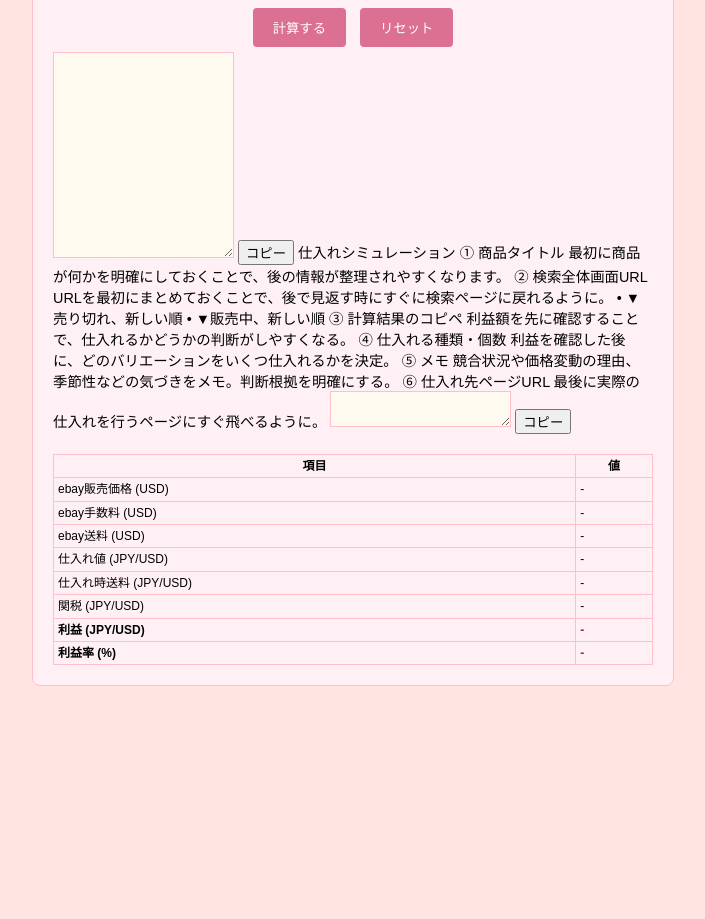
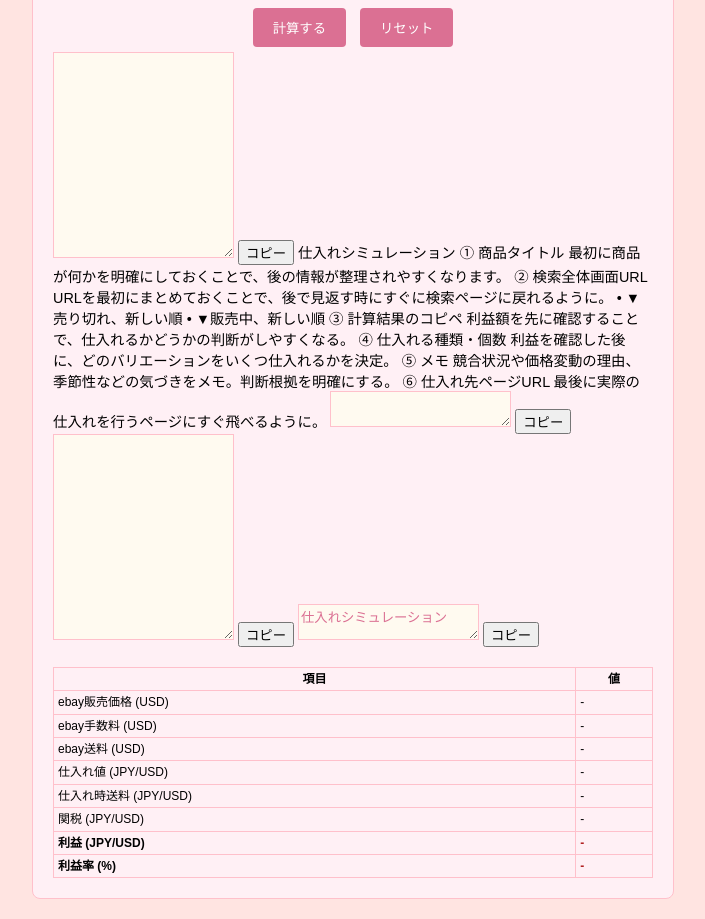
Before and after one commit to haneul-mhk/PandanProfit, a plain HTML site: page index.html in a window 1280 px wide. Shown: the part 725-1644 px from the top of the page, without its empty margins (287-992 px from the left). Before the commit the page ends 1431 px from the top, so only its background shows below. Drawn offline with Linux system fonts and the light colour scheme.

Commit message:
Update index.html

```diff
--- a/index.html
+++ b/index.html
@@ -254,6 +254,34 @@ URLを最初にまとめておくことで、後で見返す時にすぐに検
 最後に実際の仕入れを行うページにすぐ飛べるように。
 <textarea id="copyText" readonly style="background-color: #fffaf0; border: 1px solid #ffc0cb; color: #db7093;">
 
+</textarea>
+<button onclick="copyToClipboard('copyText')">コピー</button><!-- ここに計算結果が表示されます -->
+<textarea id="resultText" readonly rows="7"></textarea>
+<button onclick="copyToClipboard()">コピー</button>
+
+<textarea id="copyText" readonly style="background-color: #fffaf0; border: 1px solid #ffc0cb; color: #db7093;">
+仕入れシミュレーション
+
+① 商品タイトル
+最初に商品が何かを明確にしておくことで、後の情報が整理されやすくなります。
+
+② 検索全体画面URL
+URLを最初にまとめておくことで、後で見返す時にすぐに検索ページに戻れるように。
+•▼売り切れ、新しい順
+
+•▼販売中、新しい順
+
+③ 計算結果のコピペ
+利益額を先に確認することで、仕入れるかどうかの判断がしやすくなる。
+
+④ 仕入れる種類・個数
+利益を確認した後に、どのバリエーションをいくつ仕入れるかを決定。
+
+⑤ メモ
+競合状況や価格変動の理由、季節性などの気づきをメモ。判断根拠を明確にする。
+
+⑥ 仕入れ先ページURL
+最後に実際の仕入れを行うページにすぐ飛べるように。
 </textarea>
 <button onclick="copyToClipboard('copyText')">コピー</button>
 
```
